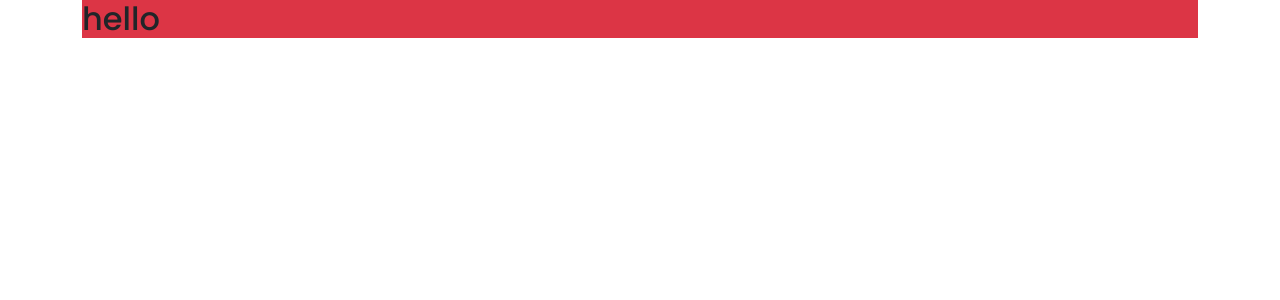
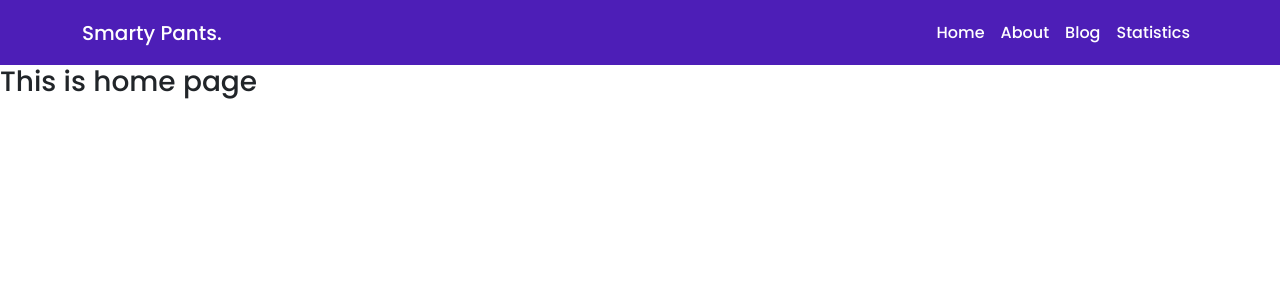
Before and after one commit to nahidthenh/SmartyPants, a React (Vite) app: page / in a window 1280 px wide. Shown: the top 300 px of the page. Built offline with nearby package versions, Linux system fonts and the light colour scheme.

Commit message:
routes config and header done

```diff
--- a/src/App.jsx
+++ b/src/App.jsx
@@ -1,13 +1,45 @@
+import { RouterProvider, createBrowserRouter } from 'react-router-dom';
 import './App.css'
 import 'bootstrap/dist/css/bootstrap.min.css';
-import { Container } from 'react-bootstrap';
+import Main from './layout/main';
+import Error from './components/Error/Error';
+import Home from './components/Home/Home';
+import About from './components/About/About';
+import Blog from './components/Blog/Blog';
+import Statistics from './components/Statistics/Statistics';
 function App() {
-
+  // Router Path Setup
+  const router = createBrowserRouter([
+    {
+      path: '/',
+      element: <Main></Main>,
+      children: [
+        {
+          path: '/',
+          element: <Home></Home>
+        },
+        {
+          path: '/about',
+          element: <About></About>
+        },
+        {
+          path: '/blog',
+          element: <Blog></Blog>
+        },
+        {
+          path: '/statistics',
+          element: <Statistics></Statistics>
+        },
+        {
+          path: '*',
+          element: <Error></Error>
+        }
+      ]
+    },
+  ]);
   return (
     <>
-      <Container>
-        <h2 className='bg-danger'>hello</h2>
-      </Container>
+      <RouterProvider router={router} />
     </>
   )
 }
--- /dev/null
+++ b/src/components/Error/Error.jsx
@@ -0,0 +1,11 @@
+const Error = () => {
+    return (
+        <div>
+            <h3>404 Error</h3>
+            <p>Page Not Found</p>
+            <button>Back home</button>
+        </div>
+    );
+};
+
+export default Error;
--- /dev/null
+++ b/src/components/Header/Header.css
@@ -0,0 +1,20 @@
+.header-bg {
+    background-color: #4d1eb7;
+}
+
+.navbar-brand {
+    color: #fff !important;
+    font-weight: 500;
+}
+
+.navbar-nav a {
+    color: #fff;
+    fill: #fff;
+    padding-left: 15px;
+    padding-right: 15px;
+    padding-top: 15px;
+    padding-bottom: 15px;
+    font-size: 1em;
+    line-height: 1.2em;
+    font-weight: 500;
+}
--- a/src/components/Header/Header.jsx
+++ b/src/components/Header/Header.jsx
@@ -1,8 +1,25 @@
+import { Container, Nav, Navbar } from "react-bootstrap";
+import { Link } from "react-router-dom";
+import './Header.css'
 const Header = () => {
     return (
-        <div>
-            <h3>Header</h3>
-        </div>
+        <Navbar collapseOnSelect expand="lg" className="header-bg">
+            <Container>
+                <Navbar.Brand href="/">Smarty Pants.</Navbar.Brand>
+                <Navbar.Toggle aria-controls="responsive-navbar-nav" />
+                <Navbar.Collapse id="responsive-navbar-nav">
+                    <Nav className="me-auto">
+
+                    </Nav>
+                    <Nav>
+                        <Nav.Link as={Link} to='/'>Home</Nav.Link>
+                        <Nav.Link as={Link} to='/about'>About</Nav.Link>
+                        <Nav.Link as={Link} to='/blog'>Blog</Nav.Link>
+                        <Nav.Link as={Link} to='/statistics'>Statistics</Nav.Link>
+                    </Nav>
+                </Navbar.Collapse>
+            </Container>
+        </Navbar>
     );
 };
 
--- /dev/null
+++ b/src/layout/main.jsx
@@ -0,0 +1,14 @@
+import { Outlet } from "react-router-dom";
+import Header from "../components/Header/Header";
+// import Footer from "../components/Footer/Footer"
+const main = () => {
+    return (
+        <div>
+            <Header></Header>
+            <Outlet></Outlet>
+            {/* <Footer></Footer> */}
+        </div>
+    );
+};
+
+export default main;
```
